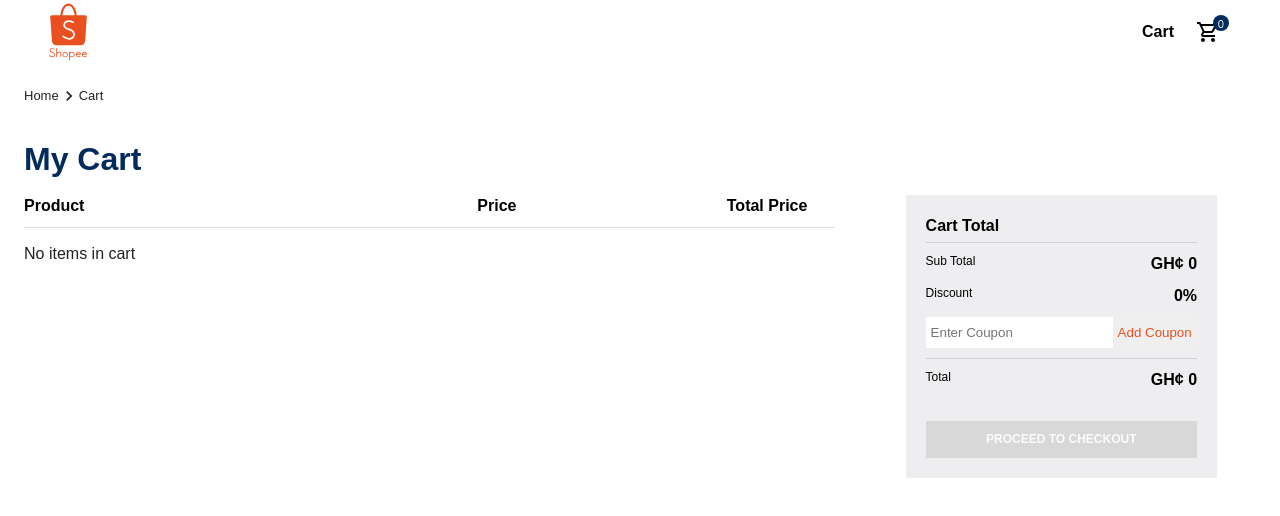
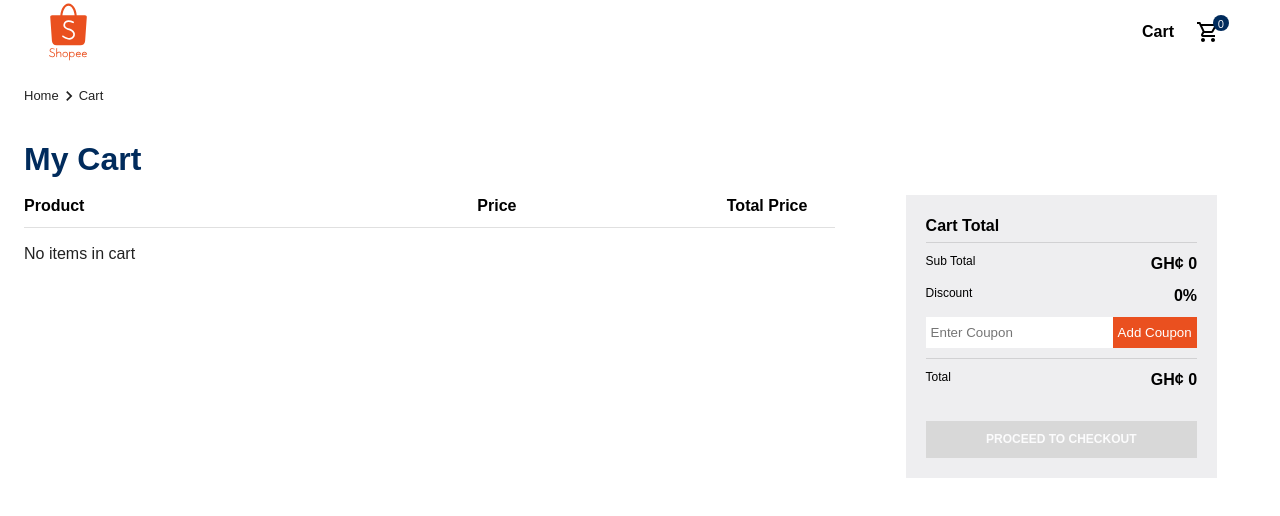
Before and after one commit to Samamoah/reactjs-assessment, a React (Create React App) app: page /cart in a window 1280 px wide. Shown: the top 516 px of the page. Built offline with nearby package versions, Linux system fonts and the light colour scheme; the HTML template or start-up script is replaced by a standard one; what hex2rgba would draw is missing.

Commit message:
coupon error

```diff
--- a/src/pages/routes/Cart/Cart.js
+++ b/src/pages/routes/Cart/Cart.js
@@ -129,6 +129,9 @@ const useStyles = makeStyles((theme) => ({
     fontWeight: 600,
     color: 'black',
   },
+  error: {
+    color: 'red',
+  },
   key: {
     fontSize: 12,
     lineHeight: '16px',
@@ -140,6 +143,14 @@ const useStyles = makeStyles((theme) => ({
     padding: '8px 5px',
   },
   couponButton: {
+    border: '0',
+    borderRadius: '0px',
+    cursor: 'pointer',
+    padding: '5px',
+    background: '#EA501F',
+    color: 'white',
+  },
+  couponDeleteButton: {
     border: '0',
     borderRadius: '0px',
     cursor: 'pointer',
@@ -354,8 +365,11 @@ function Index() {
                 </Grid>
 
                 {/* <Typography className={classes.key}>Coupon</Typography> */}
+                {coupon && coupon !== discountCode && (
+                  <p className={classes.error}>wrong code</p>
+                )}
                 {discountCode !== matchCoupon ? (
-                  <div style={{ margin: '10px 0', display: 'flex' }}>
+                  <div style={{ margin: '0 0 10px', display: 'flex' }}>
                     <input
                       type="text"
                       value={coupon}
@@ -368,13 +382,14 @@ function Index() {
                     <button
                       className={classes.couponButton}
                       onClick={submitCoupon}
+                      disabled={coupon !== discountCode}
                     >
                       Add Coupon
                     </button>
                   </div>
                 ) : (
                   <button
-                    className={classes.couponButton}
+                    className={classes.couponDeleteButton}
                     onClick={deleteCoupon}
                   >
                     Remove Coupon
```
